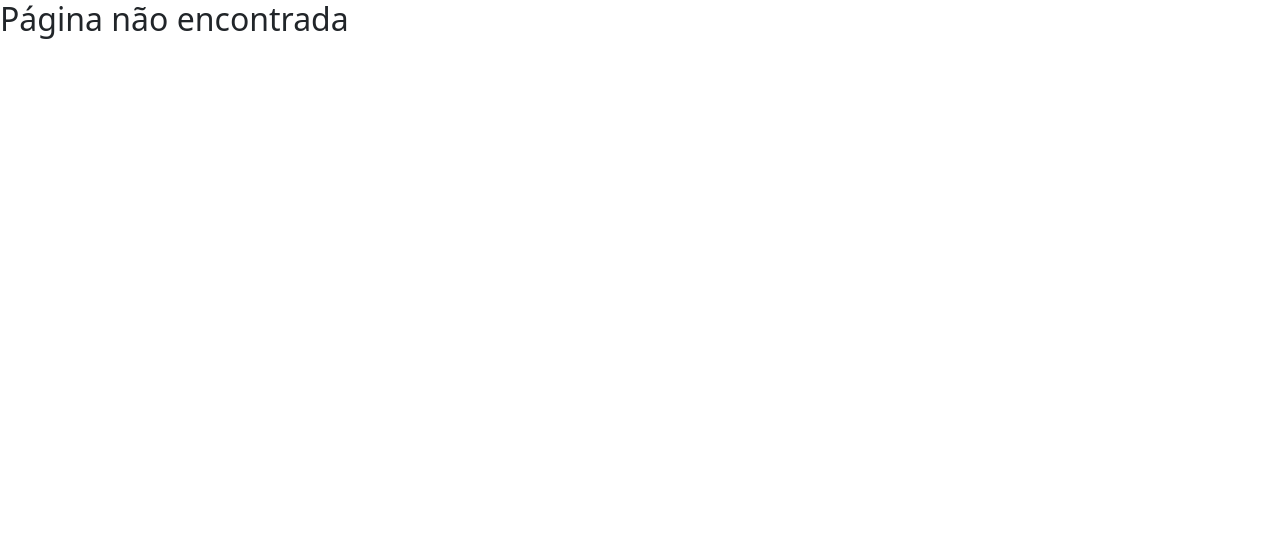
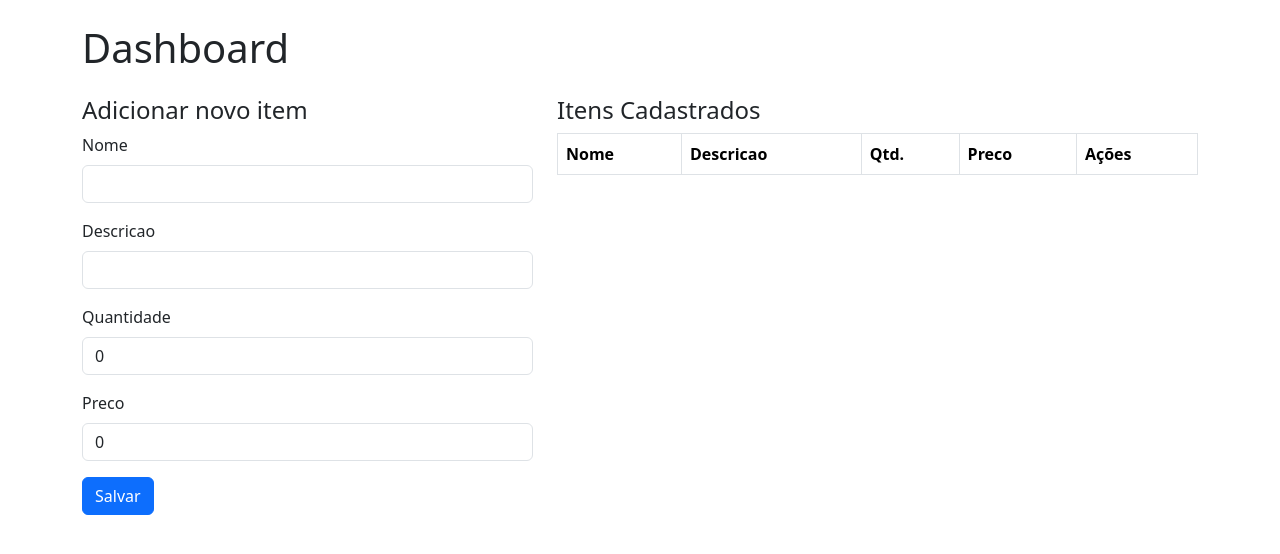
Before and after one commit to WellytonSdJ/crud-nx, a React (Vite) app: page /dashboard in a window 1280 px wide. Shown: the top 554 px of the page. Built offline with nearby package versions, Linux system fonts and the light colour scheme.

Commit message:
chore: criado componentes e pagina de dashboard

```diff
--- a/src/App.tsx
+++ b/src/App.tsx
@@ -1,14 +1,14 @@
 import React from 'react'
+import Home from '@pages/home';
+import Dashboard from '@pages/dashboard';
 import { BrowserRouter as Router, Routes, Route } from 'react-router-dom';
-import { Home } from '@pages/home';
-// import { Dashboard } from '@pages/dashboard';
 
 const App: React.FC = () => {
   return (
       <Router>
         <Routes>
           <Route path="/" element={<Home />} />
-          {/* <Route path="/dashboard" element={<Dashboard />} /> */}
+          <Route path="/dashboard" element={<Dashboard />} />
           <Route path="*" element={<h2>Página não encontrada</h2>} />
         </Routes>
       </Router>
--- /dev/null
+++ b/src/components/confirmModal/index.tsx
@@ -0,0 +1,29 @@
+import { Button, Modal } from 'react-bootstrap';
+
+interface ConfirmModalProps {
+  show: boolean;
+  onClose: () => void;
+  onConfirm: () => void;
+  message: string
+}
+
+const ConfirmModal = ({ show, message, onClose, onConfirm }: ConfirmModalProps) => {
+  return (
+    <Modal show={show} onHide={onClose} centered>
+      <Modal.Header closeButton>
+        <Modal.Title>Confirmar ação</Modal.Title>
+      </Modal.Header>
+      <Modal.Body>{message}</Modal.Body>
+      <Modal.Footer>
+        <Button variant="secondary" onClick={onClose}>
+          Cancelar
+        </Button>
+        <Button variant="danger" onClick={onConfirm}>
+          Confirmar
+        </Button>
+      </Modal.Footer>
+    </Modal>
+  )
+}
+
+export default ConfirmModal
--- /dev/null
+++ b/src/components/itemForm/index.tsx
@@ -0,0 +1,58 @@
+import { useItemStore } from '@store/itemStore'
+import React, { useState } from 'react'
+import { Button, Form } from 'react-bootstrap'
+
+const ItemForm: React.FC = () => {
+  const addItem = useItemStore((state) => state.addItem)
+
+  const [nome, setNome] = useState('')
+  const [descricao, setDescricao] = useState('')
+  const [quantidade, setQuantidade] = useState(0)
+  const [preco, setPreco] = useState(0)
+
+  const handleSubmit = (e: React.FormEvent) => {
+    e.preventDefault()
+
+    addItem({
+      id: Date.now(),
+      nome,
+      descricao,
+      quantidade,
+      preco
+    })
+
+    //resetar form
+    setNome('')
+    setDescricao('')
+    setQuantidade(0)
+    setPreco(0)
+  }
+  return (
+    <Form onSubmit={handleSubmit}>
+      <h4>Adicionar novo item</h4>
+      <Form.Group className='mb-3'>
+        <Form.Label>Nome</Form.Label>
+        <Form.Control value={nome} onChange={(e)=> setNome(e.target.value)} required/>
+      </Form.Group>
+
+      <Form.Group className='mb-3'>
+        <Form.Label>Descricao</Form.Label>
+        <Form.Control value={descricao} onChange={(e)=> setDescricao(e.target.value)} required/>
+      </Form.Group>
+
+      <Form.Group className='mb-3'>
+        <Form.Label>Quantidade</Form.Label>
+        <Form.Control type="number" value={quantidade} onChange={(e)=> setQuantidade(Number(e.target.value))} required/>
+      </Form.Group>
+
+      <Form.Group className='mb-3'>
+        <Form.Label>Preco</Form.Label>
+        <Form.Control type="number" value={preco} onChange={(e)=> setPreco(Number(e.target.value))} required/>
+      </Form.Group>
+
+      <Button type="submit">Salvar</Button>
+    </Form>
+  )
+}
+
+export default ItemForm
--- /dev/null
+++ b/src/components/itemTable/index.tsx
@@ -0,0 +1,61 @@
+import ConfirmModal from '@components/confirmModal';
+import { useItemStore } from '@store/itemStore';
+import React, { useState } from 'react'
+import { Button, Table } from 'react-bootstrap';
+
+const ItemTable: React.FC = () => {
+  const items = useItemStore((state) => state.items);
+  const deleteItem = useItemStore((state) => state.deleteItem);
+  const [itemToDelete, setItemToDelete] = useState<number | null>(null)
+
+  const handleDelete = (id: number) => {
+    setItemToDelete(id)
+  }
+
+  const confirmDelete = () => {
+    if (itemToDelete !== null) {
+      deleteItem(itemToDelete)
+      setItemToDelete(null)
+    }
+  }
+  return (
+    <>
+      <h4>Itens Cadastrados</h4>
+      <Table striped bordered hover>
+        <thead>
+          <tr>
+            <th>Nome</th>
+            <th>Descricao</th>
+            <th>Qtd.</th>
+            <th>Preco</th>
+            <th>Ações</th>
+          </tr>
+        </thead>
+        <tbody>
+          {items.map(item => (
+            <tr key={item.id}>
+              <td>{item.nome}</td>
+              <td>{item.descricao}</td>
+              <td>{item.quantidade}</td>
+              <td>{item.preco.toFixed(2)}</td>
+              <td>
+                <Button variant="danger" size='sm' onClick={() => handleDelete(item.id)}>
+                  Excluir
+                </Button>
+              </td>
+            </tr>
+          ))}
+        </tbody>
+      </Table>
+
+      <ConfirmModal
+        show={itemToDelete !== null}
+        onClose={() => setItemToDelete(null)}
+        onConfirm={confirmDelete}
+        message="Tem certeza que deseja excluir este item?"
+      />
+    </>
+  )
+}
+
+export default ItemTable
--- /dev/null
+++ b/src/pages/dashboard/index.tsx
@@ -0,0 +1,22 @@
+import ItemForm from '@components/itemForm'
+import ItemTable from '@components/itemTable'
+import React from 'react'
+import { Col, Container, Row } from 'react-bootstrap'
+
+const Dashboard: React.FC = () => {
+  return (
+    <Container className="my-4">
+      <h1 className="mb-4">Dashboard</h1>
+      <Row>
+        <Col md={5}>
+          <ItemForm/>
+        </Col>
+        <Col md={7}>
+          <ItemTable/>
+        </Col>
+      </Row>
+    </Container>
+  )
+}
+
+export default Dashboard
```
Also changed, not shown: src/components/index.ts (+7 -1 lines).
